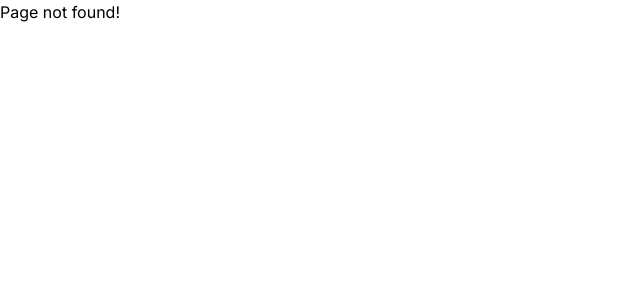
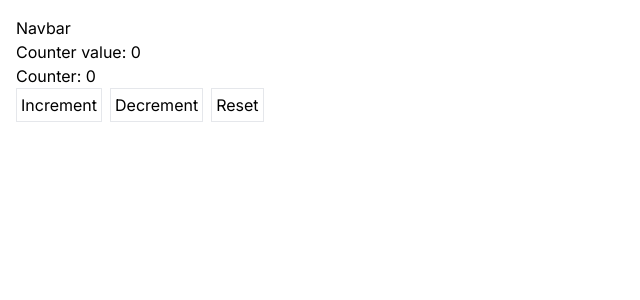
Before and after one commit to fahim041/library, a Next.js app: page /react/zustand in a window 1280 px wide. Before the commit this address had no page. Shown: the top 300 px of the page, without its empty margins (0-640 px from the left). Built offline with nearby package versions, Linux system fonts and the light colour scheme.

Commit message:
zustand state management

```diff
--- /dev/null
+++ b/app/react/zustand/Counter.tsx
@@ -0,0 +1,17 @@
+import useCounterStore from './store/counterStore';
+
+export default function Counter() {
+  const { counter, increment, decrement, reset } = useCounterStore();
+
+  return (
+    <div>
+      <p>Counter: {counter}</p>
+
+      <div className='flex gap-2'>
+        <button className='border p-1' onClick={increment}>Increment</button>
+        <button className='border p-1' onClick={decrement}>Decrement</button>
+        <button className='border p-1' onClick={reset}>Reset</button>
+      </div>
+    </div>
+  );
+}
--- /dev/null
+++ b/app/react/zustand/Home.tsx
@@ -0,0 +1,7 @@
+import Counter from "./Counter";
+
+export default function Home(){
+    return <div>
+        <Counter />
+    </div>
+}
--- /dev/null
+++ b/app/react/zustand/Navbar.tsx
@@ -0,0 +1,10 @@
+import useCounterStore from "./store/counterStore"
+
+export default function Navbar(){
+    const {counter} = useCounterStore();
+
+    return <div>
+        <h3>Navbar</h3>
+        <p>Counter value: {counter}</p>
+    </div>
+}
--- /dev/null
+++ b/app/react/zustand/page.tsx
@@ -0,0 +1,12 @@
+'use client';
+import Home from './Home';
+import Navbar from './Navbar';
+
+export default function Page() {
+  return (
+    <div className="p-4">
+      <Navbar />
+      <Home />
+    </div>
+  );
+}
--- /dev/null
+++ b/app/react/zustand/store/counterStore.ts
@@ -0,0 +1,17 @@
+import { create } from 'zustand';
+
+interface CounterStore {
+  counter: number;
+  increment: () => void;
+  decrement: () => void;
+  reset: () => void;
+}
+
+const useCounterStore = create<CounterStore>((set) => ({
+  counter: 0,
+  increment: () => set((store) => ({ counter: store.counter + 1 })),
+  decrement: () => set((store) => ({ counter: store.counter - 1 })),
+  reset: () => set(() => ({ counter: 0 })),
+}));
+
+export default useCounterStore;
--- a/package.json
+++ b/package.json
@@ -23,7 +23,8 @@
     "react-dom": "^18",
     "react-hook-form": "^7.52.1",
     "react-router-dom": "^6.24.0",
-    "zod": "^3.23.8"
+    "zod": "^3.23.8",
+    "zustand": "^4.5.4"
   },
   "devDependencies": {
     "@types/node": "^20",
```
Also changed, not shown: 1 other file (tests, documents, lock files or other folders).
